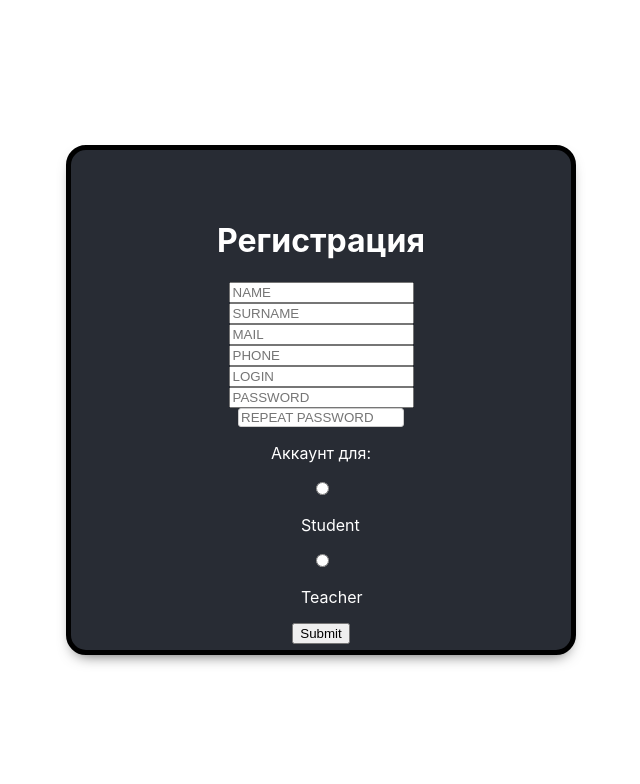
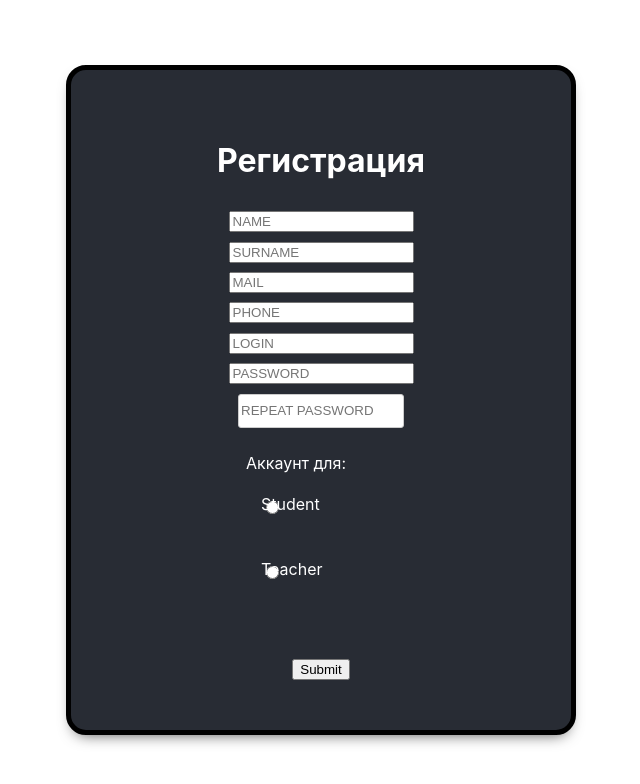
Before and after one commit to artoman42/regform, a React (Create React App) app: page / in a window 1280 px wide. Shown: the top 784 px of the page, without its empty margins (319-959 px from the left). Built offline with nearby package versions, Linux system fonts and the light colour scheme.

Commit message:
sucsess in creatin new inputs
need to create css

```diff
--- a/src/Component/RegistrationFormComponent.jsx
+++ b/src/Component/RegistrationFormComponent.jsx
@@ -28,30 +28,35 @@ export const RegistrationFormComponent = (props) => {
             <input value = {props.repeatPassword}
                 onChange={(e) => props.actionHandler({type: "UPDATE_REPEATPASSWORD", value: e.target.value})}
                 placeholder={"REPEAT PASSWORD"} type={"text"} isRight = {(props.password == props.repeatPassword) ? "Right" : "NotRight"}/>
-            <p>Аккаунт для:</p>
+            <p className={s.regform_Text}>Аккаунт для:</p>
            <div className ={s.radioButton}>
-           <input value = {props.isStudent}
-                onChange={(e) => props.actionHandler({type: "UPDATE_ISSTUDENT", value: e.target.value})}
-                placeholder={"Student"} type={"radio"}/>
-            <p>Student</p>
-             <input value = {props.isTeacher}
-                onChange={(e) => props.actionHandler({type: "UPDATE_ISTEACHER", value: e.target.value})}
-                placeholder={"Teacher"} type={"radio"}/>
-            <p>Teacher</p>
+               <p name ={"status"}>Student</p>
+               <input value = {props.userType}
+                onChange={(e) => props.actionHandler({type: "UPDATE_USERTYPE", value: "student"})}
+                placeholder={"Student"} type={"radio"} for={"status"} name ={'status'}/>
+
+            </div>
+            <div className ={s.radioButton}>
+
+             <input value = {props.userType}
+                onChange={(e) => props.actionHandler({type: "UPDATE_USERTYPE", value: "teacher"})}
+                placeholder={"Teacher"} type={"radio"} name ={'status'}/>
+            <p name ={"status"}>Teacher</p>
+            </div>
             {
-                props.isStudent ? (
+                props.userType ==="student" ? (
                     <select>
                         <option disabled>Група</option>
                         <option value="K-71">К-71</option>
                         <option value="Ф-51">Ф-51</option>
                     </select>
-                    ) : props.isTeacher ? (
+                    ) : props.userType==="teacher" ? (
                             <input value = {props.key}
                             onChange={(e) => props.actionHandler({type: "UPDATE_KEY", value: e.target.value})}
                             placeholder={"KEY"} type={"text"}/>
                             ) : null
             }
-            </div>
+
 
              <input onClick={() => props.actionHandler({type: "PUSH_NEW_REGISTRATIONFORM"})} type={"submit"}/>
 
--- a/src/Containers/RegistrationFormCreator.jsx
+++ b/src/Containers/RegistrationFormCreator.jsx
@@ -42,12 +42,10 @@ export class RegistrationFormCreator extends React.Component {
             case "UPDATE_REPEATPASSWORD":
                 this.setState({repeatPassword:action.value})
                 break;
-            case "UPDATE_ISSTUDENT":
-                this.setState({isStudent:action.value})
+            case "UPDATE_USERTYPE":
+                this.setState({userType:action.value})
                 break;
-            case "UPDATE_ISTEACHER":
-                this.setState({isTeacher:action.value})
-                break;
+
             case "PUSH_NEW_REGISTRATIONFORM":
                 alert("ALARM ALARM VASHI DANIE SPIZDILI");
 
--- a/src/Stylesheets/registrationForm.module.css
+++ b/src/Stylesheets/registrationForm.module.css
@@ -2,10 +2,10 @@
     padding: 50px;
     position: absolute;
     width: 400px;
-    height: 400px;
+    height: 70%;
     display: flex;
     flex-direction: column;
-    justify-content: space-around;
+    justify-content: space-between;
     align-items: center;
     margin-left: auto;
     margin-right: auto;
@@ -18,6 +18,14 @@
     border-radius: 20px;
     box-shadow: 0px 7px 15px -8px rgba(0,0,0,0.75);;
 }
+
+.regform_Text {
+    padding: 0px;
+    padding-right: 50px;
+    top: 60%;
+    width: 100px;
+    height: 50px;
+}
 .wrapper h1{
 
     text-align: left;
@@ -25,11 +33,20 @@
     padding: 0px;
 }
 .radioButton {
-    width: 40px;
+    position: relative;
+    height: 10%;
+    left: 10%;
+    top: -9%;
+    display: flex;
+    flex-direction: row;
+    width: 200px;
     margin: 0px;
     padding: 0px;
-    height: 900px;
-    justify-content: space-between;
+    line-height: 20px;
+}
+.radioButton p{
+    position: absolute;
+    height: 20px;
 }
 
 input[isRight="Right"]{
```
Also changed, not shown: 1 other file (tests, documents, lock files or other folders).
